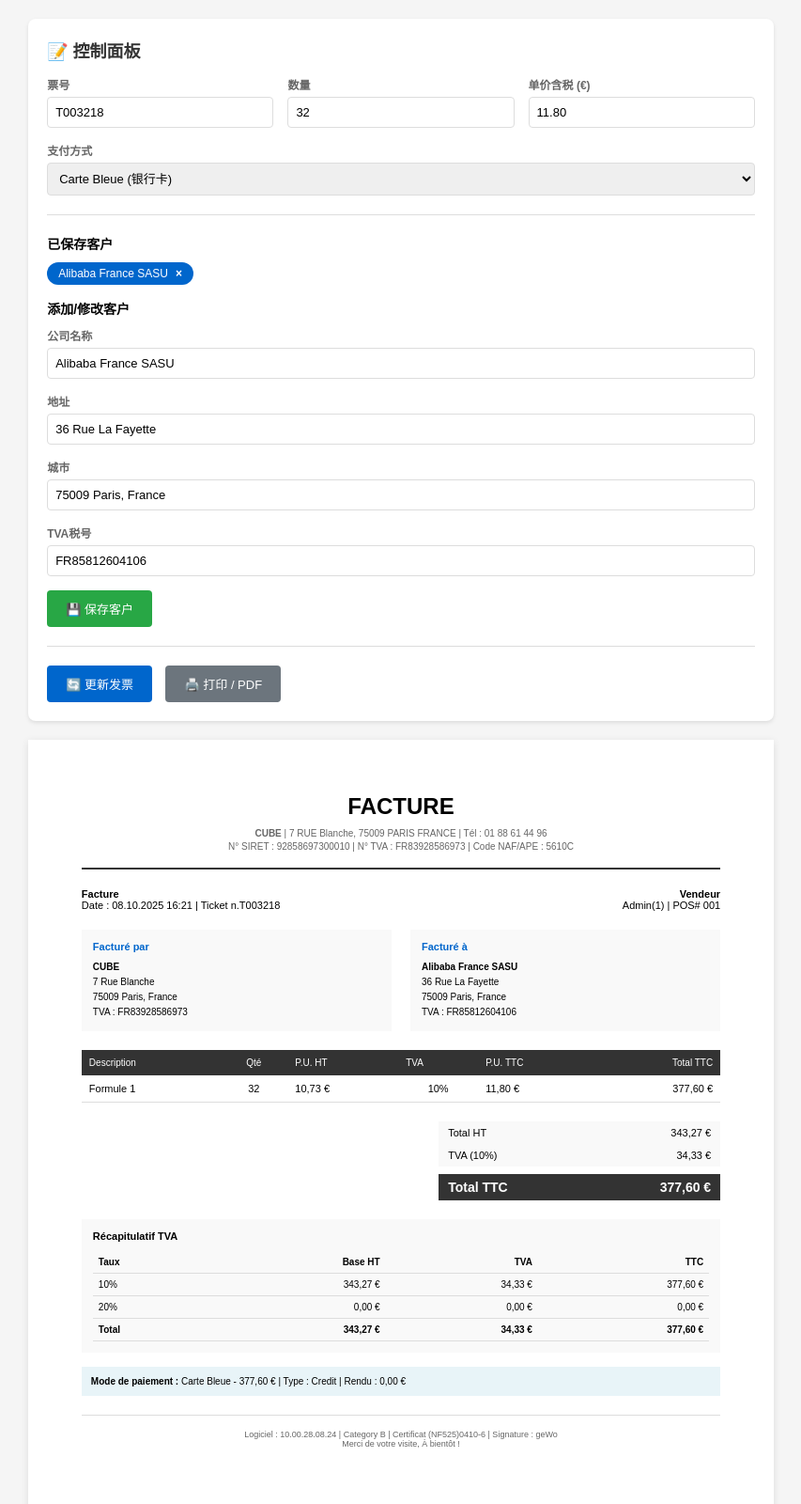
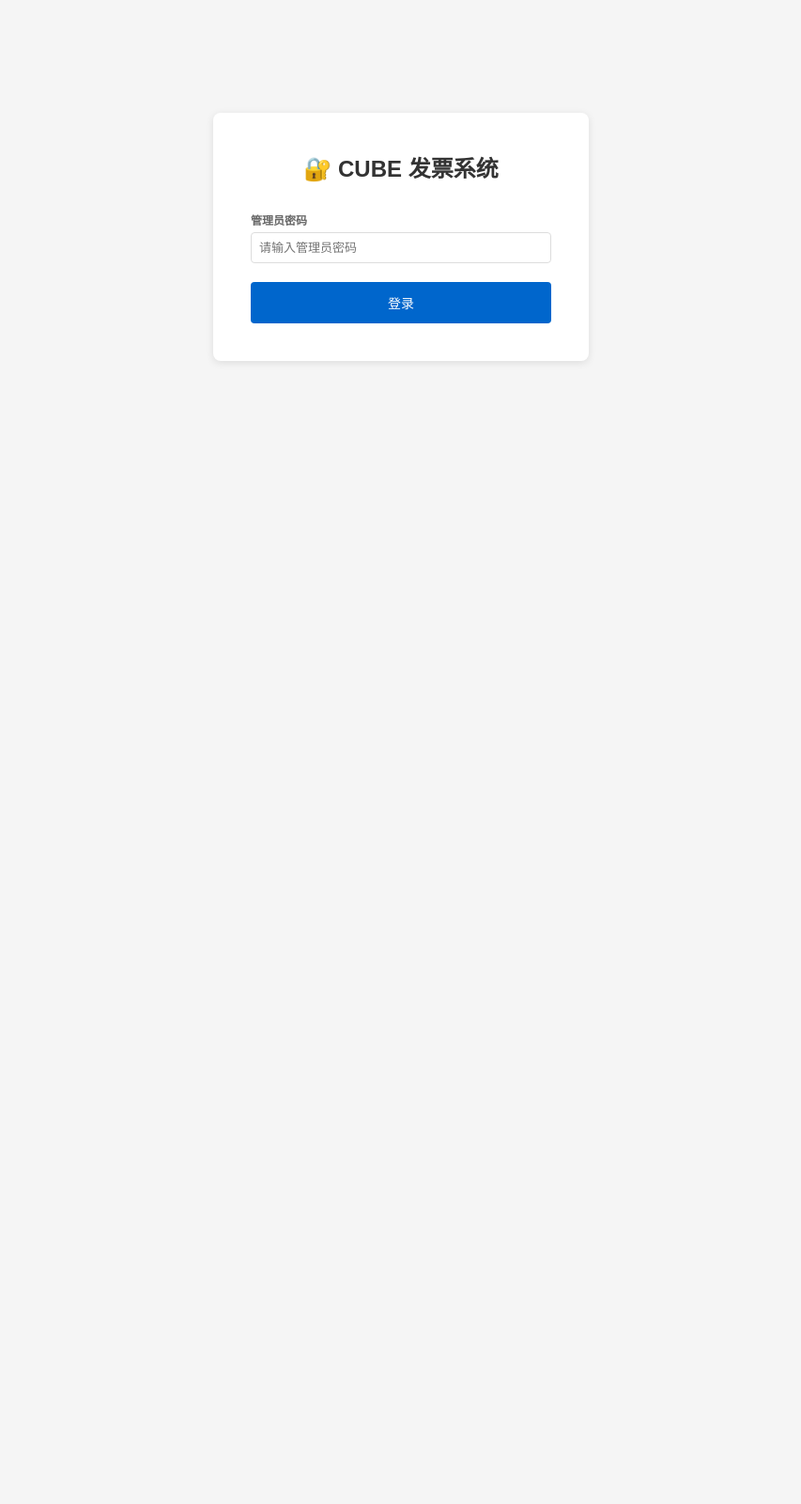
Before and after one commit to Yulei-cn/restaurant-order, a plain HTML site: page FACTURE.html in a window 1280 px wide. Shown: the top 1600 px of the page at 94% size, without its empty margins (213-1066 px from the left). After the commit the page ends 800 px from the top, so only its background shows below. Drawn offline with Linux system fonts and the light colour scheme.

Commit message:
Update FACTURE.html

```diff
--- a/FACTURE.html
+++ b/FACTURE.html
@@ -7,19 +7,23 @@
     <style>
         @media print {
             body {
-                margin: 0;
-                padding: 0;
+                margin: 0 !important;
+                padding: 0 !important;
+                background: white !important;
             }
             .invoice-container {
-                box-shadow: none;
+                box-shadow: none !important;
+                margin: 0 !important;
+                padding: 10mm !important;
+                page-break-after: avoid !important;
+                max-height: none !important;
+                min-height: 0 !important;
+            }
+            .controls { display: none !important; }
+            .login-container { display: none !important; }
+            @page {
+                size: A4;
                 margin: 0;
-                padding: 15mm;
-                min-height: auto;
-            }
-            .controls { display: none; }
-            @page {
-                margin: 0;
-                size: A4 portrait;
             }
         }
 
@@ -35,6 +39,66 @@
             background-color: #f5f5f5;
         }
 
+        .login-container {
+            max-width: 400px;
+            margin: 100px auto;
+            background: white;
+            padding: 40px;
+            border-radius: 8px;
+            box-shadow: 0 2px 8px rgba(0,0,0,0.1);
+        }
+
+        .login-container h2 {
+            text-align: center;
+            margin-bottom: 30px;
+            color: #333;
+        }
+
+        .login-container .form-group {
+            margin-bottom: 20px;
+        }
+
+        .login-container label {
+            display: block;
+            margin-bottom: 8px;
+            color: #666;
+            font-weight: bold;
+        }
+
+        .login-container input {
+            width: 100%;
+            padding: 12px;
+            border: 1px solid #ddd;
+            border-radius: 4px;
+            font-size: 14px;
+        }
+
+        .login-container .btn {
+            width: 100%;
+            padding: 12px;
+            background-color: #0066cc;
+            color: white;
+            border: none;
+            border-radius: 4px;
+            cursor: pointer;
+            font-size: 14px;
+        }
+
+        .login-container .btn:hover {
+            background-color: #0052a3;
+        }
+
+        .error-msg {
+            color: #dc3545;
+            font-size: 12px;
+            margin-top: 10px;
+            display: none;
+        }
+
+        #appContent {
+            display: none;
+        }
+
         .controls {
             max-width: 210mm;
             margin: 0 auto 20px;
@@ -48,6 +112,21 @@
             font-size: 18px;
             margin-bottom: 15px;
             color: #333;
+        }
+
+        .logout-btn {
+            float: right;
+            padding: 6px 12px;
+            background-color: #dc3545;
+            color: white;
+            border: none;
+            border-radius: 4px;
+            cursor: pointer;
+            font-size: 12px;
+        }
+
+        .logout-btn:hover {
+            background-color: #c82333;
         }
 
         .form-group {
@@ -152,7 +231,6 @@
             margin: 0 auto;
             background-color: white;
             padding: 15mm;
-            min-height: 297mm;
             box-shadow: 0 2px 8px rgba(0,0,0,0.1);
         }
 
@@ -310,8 +388,21 @@
     </style>
 </head>
 <body>
+    <!-- 登录界面 -->
+    <div class="login-container" id="loginContainer">
+        <h2>🔐 CUBE 发票系统</h2>
+        <div class="form-group">
+            <label>管理员密码</label>
+            <input type="password" id="passwordInput" placeholder="请输入管理员密码">
+        </div>
+        <button class="btn" onclick="login()">登录</button>
+        <div class="error-msg" id="errorMsg">密码错误！</div>
+    </div>
+
+    <!-- 主应用内容 -->
+    <div id="appContent">
         <div class="controls">
-        <h2>📝 控制面板</h2>
+            <h2>📝 控制面板 <button class="logout-btn" onclick="logout()">退出登录</button></h2>
 
             <div class="form-row">
                 <div class="form-group">
@@ -320,7 +411,7 @@
                 </div>
                 <div class="form-group">
                     <label>数量</label>
-                <input type="number" id="quantity" value="32">
+                    <input type="number" id="quantity" value="1">
                 </div>
                 <div class="form-group">
                     <label>单价含税 (€)</label>
@@ -345,19 +436,19 @@
                 <h3 style="font-size: 14px; margin: 15px 0 10px;">添加/修改客户</h3>
                 <div class="form-group">
                     <label>公司名称</label>
-                <input type="text" id="clientName" placeholder="例如: Alibaba France SASU">
+                    <input type="text" id="clientName" placeholder="例如: ABC Company SARL">
                 </div>
                 <div class="form-group">
                     <label>地址</label>
-                <input type="text" id="clientAddress" placeholder="例如: 36 Rue La Fayette">
+                    <input type="text" id="clientAddress" placeholder="例如: 123 Rue Example">
                 </div>
                 <div class="form-group">
                     <label>城市</label>
-                <input type="text" id="clientCity" placeholder="例如: 75009 Paris, France">
+                    <input type="text" id="clientCity" placeholder="例如: 75001 Paris, France">
                 </div>
                 <div class="form-group">
                     <label>TVA税号</label>
-                <input type="text" id="clientTVA" placeholder="例如: FR85812604106">
+                    <input type="text" id="clientTVA" placeholder="例如: FR12345678901">
                 </div>
                 <button class="btn btn-success" onclick="saveClient()">💾 保存客户</button>
             </div>
@@ -401,10 +492,10 @@
                 <div class="company-box">
                     <h3>Facturé à</h3>
                     <p id="clientInfo">
-                    <strong>Alibaba France SASU</strong><br>
-                    36 Rue La Fayette<br>
-                    75009 Paris, France<br>
-                    TVA : FR85812604106
+                        <strong>Client</strong><br>
+                        Adresse<br>
+                        Ville, Pays<br>
+                        TVA : -
                     </p>
                 </div>
             </div>
@@ -423,11 +514,11 @@
                 <tbody>
                     <tr>
                         <td>Formule 1</td>
-                    <td style="text-align: center;" id="displayQty">32</td>
+                        <td style="text-align: center;" id="displayQty">1</td>
                         <td id="displayPriceHT">10,73 €</td>
                         <td style="text-align: center;">10%</td>
                         <td id="displayPriceTTC">11,80 €</td>
-                    <td style="text-align: right;" id="displayTotal">377,60 €</td>
+                        <td style="text-align: right;" id="displayTotal">11,80 €</td>
                     </tr>
                 </tbody>
             </table>
@@ -435,15 +526,15 @@
             <div class="totals">
                 <div class="total-row subtotal">
                     <span>Total HT</span>
-                <span id="totalHT">343,27 €</span>
+                    <span id="totalHT">10,73 €</span>
                 </div>
                 <div class="total-row subtotal">
                     <span>TVA (10%)</span>
-                <span id="totalTVA">34,33 €</span>
+                    <span id="totalTVA">1,07 €</span>
                 </div>
                 <div class="total-row final">
                     <span>Total TTC</span>
-                <span id="totalTTC">377,60 €</span>
+                    <span id="totalTTC">11,80 €</span>
                 </div>
             </div>
 
@@ -461,9 +552,9 @@
                     <tbody>
                         <tr>
                             <td>10%</td>
-                        <td id="taxHT">343,27 €</td>
-                        <td id="taxAmount">34,33 €</td>
-                        <td id="taxTTC">377,60 €</td>
+                            <td id="taxHT">10,73 €</td>
+                            <td id="taxAmount">1,07 €</td>
+                            <td id="taxTTC">11,80 €</td>
                         </tr>
                         <tr>
                             <td>20%</td>
@@ -473,16 +564,16 @@
                         </tr>
                         <tr style="font-weight: bold;">
                             <td>Total</td>
-                        <td id="taxTotalHT">343,27 €</td>
-                        <td id="taxTotalAmount">34,33 €</td>
-                        <td id="taxTotalTTC">377,60 €</td>
+                            <td id="taxTotalHT">10,73 €</td>
+                            <td id="taxTotalAmount">1,07 €</td>
+                            <td id="taxTotalTTC">11,80 €</td>
                         </tr>
                     </tbody>
                 </table>
             </div>
 
             <div class="payment-info">
-            <strong>Mode de paiement :</strong> <span id="paymentMethodDisplay">Carte Bleue</span> - <span id="paymentAmount">377,60 €</span> | Type : Credit | Rendu : 0,00 €
+                <strong>Mode de paiement :</strong> <span id="paymentMethodDisplay">Carte Bleue</span> - <span id="paymentAmount">11,80 €</span> | Type : Credit | Rendu : 0,00 €
             </div>
 
             <div class="footer">
@@ -490,10 +581,46 @@
                 Merci de votre visite, À bientôt !
             </div>
         </div>
+    </div>
 
     <script>
+        // 默认密码，可以自己修改
+        const ADMIN_PASSWORD = 'cube2025';
+
         let clients = {};
         let currentClient = null;
+        let isLoggedIn = false;
+
+        function login() {
+            const password = document.getElementById('passwordInput').value;
+            if (password === ADMIN_PASSWORD) {
+                isLoggedIn = true;
+                document.getElementById('loginContainer').style.display = 'none';
+                document.getElementById('appContent').style.display = 'block';
+                document.getElementById('errorMsg').style.display = 'none';
+                initApp();
+            } else {
+                document.getElementById('errorMsg').style.display = 'block';
+            }
+        }
+
+        function logout() {
+            if (confirm('确定退出登录吗？')) {
+                isLoggedIn = false;
+                document.getElementById('loginContainer').style.display = 'block';
+                document.getElementById('appContent').style.display = 'none';
+                document.getElementById('passwordInput').value = '';
+            }
+        }
+
+        // 回车登录
+        document.addEventListener('DOMContentLoaded', function() {
+            document.getElementById('passwordInput').addEventListener('keypress', function(e) {
+                if (e.key === 'Enter') {
+                    login();
+                }
+            });
+        });
 
         function initApp() {
             loadClients();
@@ -518,31 +645,26 @@
         }
 
         function loadClients() {
-            const saved = window.localStorage ? localStorage.getItem('cube_clients') : null;
+            const saved = sessionStorage.getItem('cube_clients');
             if (saved) {
                 clients = JSON.parse(saved);
             } else {
-                clients = {
-                    'alibaba': {
-                        name: 'Alibaba France SASU',
-                        address: '36 Rue La Fayette',
-                        city: '75009 Paris, France',
-                        tva: 'FR85812604106'
-                    }
-                };
-                saveClientsToStorage();
+                clients = {};
             }
         }
 
         function saveClientsToStorage() {
-            if (window.localStorage) {
-                localStorage.setItem('cube_clients', JSON.stringify(clients));
-            }
+            sessionStorage.setItem('cube_clients', JSON.stringify(clients));
         }
 
         function renderClientList() {
             const list = document.getElementById('clientList');
             list.innerHTML = '';
+
+            if (Object.keys(clients).length === 0) {
+                list.innerHTML = '<div style="color: #999; font-size: 12px;">暂无客户，请添加客户信息</div>';
+                return;
+            }
 
             for (const [key, client] of Object.entries(clients)) {
                 const tag = document.createElement('div');
@@ -601,6 +723,14 @@
                 renderClientList();
                 if (currentClient) {
                     selectClient(currentClient);
+                } else {
+                    // 清空客户信息显示
+                    document.getElementById('clientInfo').innerHTML = `
+                        <strong>Client</strong><br>
+                        Adresse<br>
+                        Ville, Pays<br>
+                        TVA : -
+                    `;
                 }
             }
         }
@@ -647,8 +777,6 @@
                 `;
             }
         }
-
-        initApp();
     </script>
 </body>
 </html>
```
Lines whose indentation alone changed are shown as unchanged.
